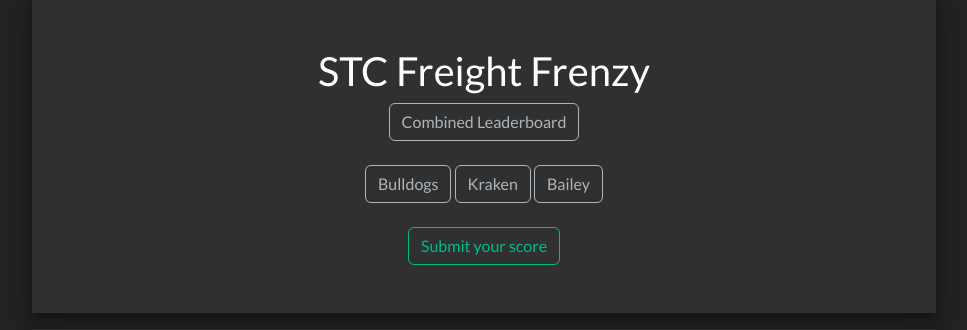
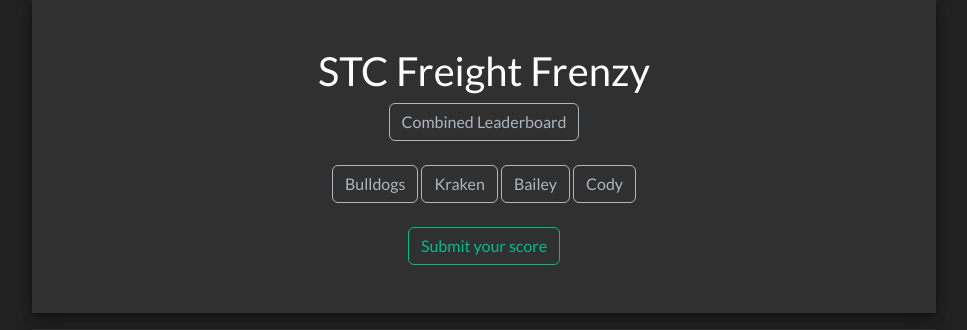
Before and after one commit to SecondRobotics/SecondWebsite, a Django app: page /highscores/ in a window 1280 px wide. Shown: the part 626-956 px from the top of the page, without its empty margins (156-1123 px from the left). Run offline with Django 3.2, Linux system fonts and the light colour scheme; some libraries are stand-ins or nearby versions.

Commit message:
Add Cody leaderboard shortcut

```diff
--- a/highscores/templates/highscores/highscore_home.html
+++ b/highscores/templates/highscores/highscore_home.html
@@ -71,6 +71,7 @@
     >
     <a href="/highscores/ff/Kraken/" class="btn btn-outline-light">Kraken</a>
     <a href="/highscores/ff/Bailey/" class="btn btn-outline-light">Bailey</a>
+    <a href="/highscores/ff/Cody/" class="btn btn-outline-light">Cody</a>
     <br /><br />
     <a href="/highscores/ff/submit/" class="btn btn-outline-success"
         >Submit your score</a
```
